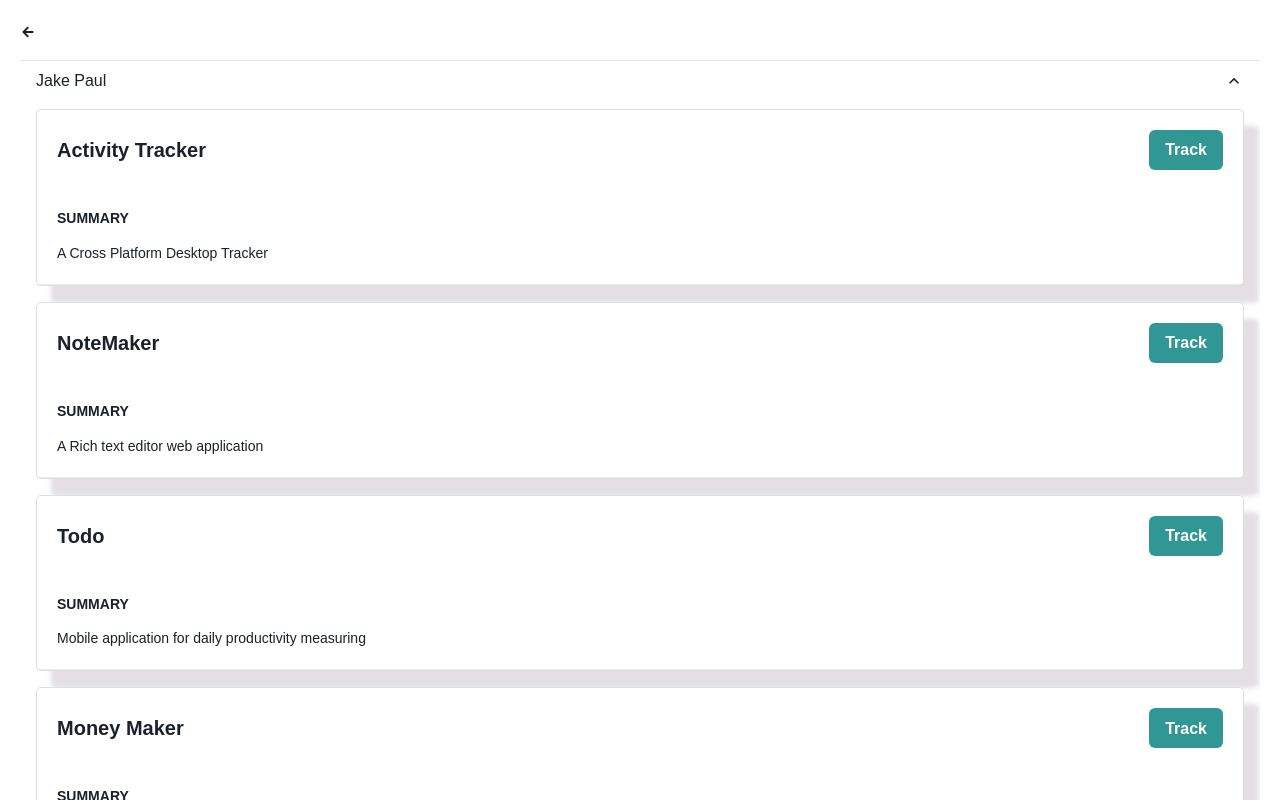
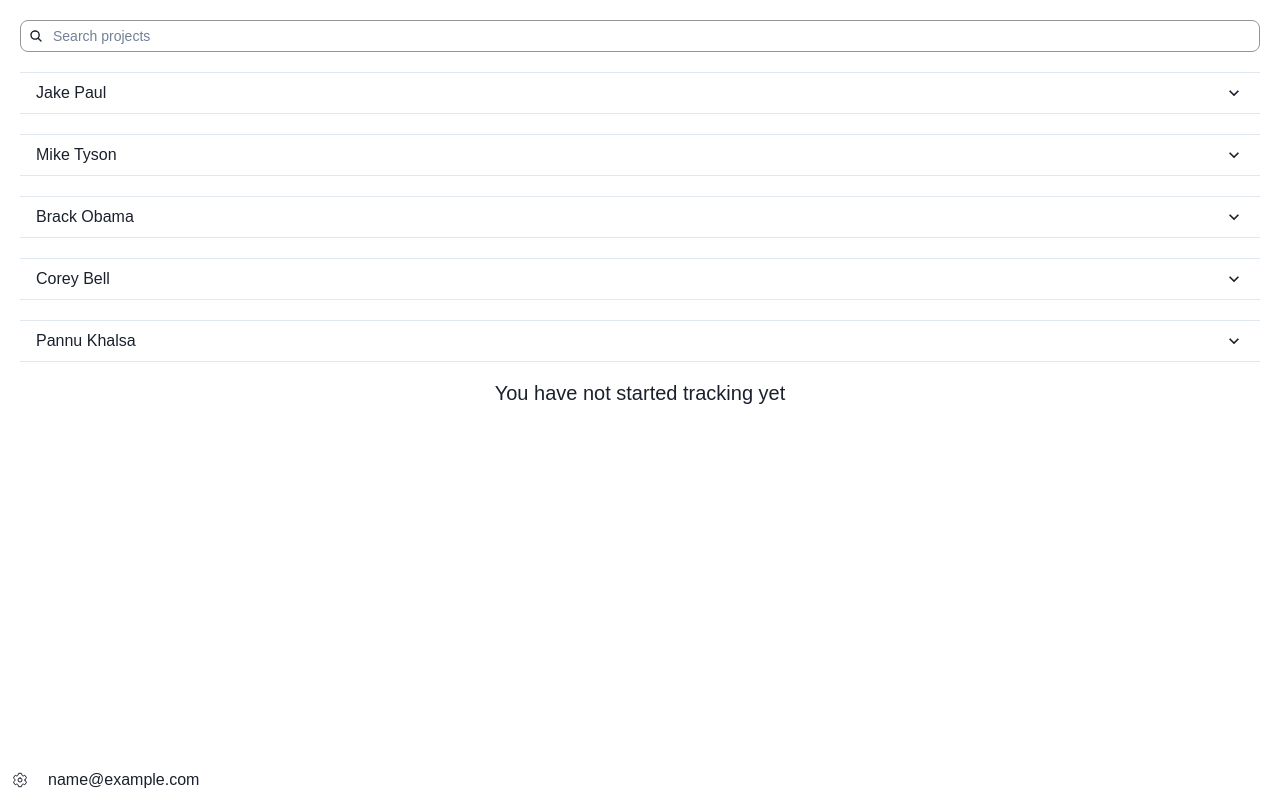
Before and after one commit to loveheenavasu/activity-tracker, a React (Vite) app: page /#/ in a window 1280 px wide. Both pictures are taken after typing "name@example.com", "Sample123" into the empty fields and a click on the button "Log In". Shown: the top 800 px of the page. Built offline with nearby package versions, Linux system fonts and the light colour scheme.

Commit message:
feat:added searchbar for searching clients.

```diff
--- a/package.json
+++ b/package.json
@@ -40,6 +40,7 @@
     "electron-squirrel-startup": "^1.0.0",
     "formik": "^2.4.5",
     "framer-motion": "^11.0.12",
+    "lodash": "^4.17.21",
     "react": "^18.2.0",
     "react-dom": "^18.2.0",
     "react-icons": "^5.0.1",
--- a/src/components/ProjectCard/index.tsx
+++ b/src/components/ProjectCard/index.tsx
@@ -4,12 +4,12 @@ import {
   Heading,
   CardBody,
   Stack,
-  Divider,
   Text,
   HStack,
   Button,
   Image,
   useToast,
+  Textarea,
 } from "@chakra-ui/react";
 import React from "react";
 interface PROJECTPROP {
@@ -129,8 +129,8 @@ const ProjectCard = ({
         return (
           <Card
             style={{
-              WebkitBoxShadow: "15px 17px 5px 0px rgba(227,223,227,1)",
-              boxShadow: "15px 17px 5px 0px rgba(227,223,227,1)",
+              WebkitBoxShadow: "15px 10px 6px 0 rgba(227,223,227,1)",
+              boxShadow: "15px 10px 6px 0 rgba(227,223,227,1)",
               borderRadius: "5px",
               border: "1px solid #DAE0E2",
               marginBottom: "1rem",
@@ -166,7 +166,7 @@ const ProjectCard = ({
               </HStack>
             </CardHeader>
             <CardBody>
-              <HStack justifyContent="space-between" width={"100%"}>
+              <HStack justifyContent="space-between">
                 <Stack>
                   <Heading size="xs" textTransform="uppercase">
                     Summary
@@ -187,8 +187,24 @@ const ProjectCard = ({
                     />
                   )}
               </HStack>
+              <Textarea
+                // value={remarks}
+                // onChange={handleInutChange}
+                maxW={"100%"}
+                maxH={"5%"}
+                isDisabled={
+                  projectClientrackId.clientProjectTrackId !== null &&
+                  (projectClientrackId.clientProjectTrackId !== project.id ||
+                    projectClientrackId.clientTrackId !== clientId)
+                    ? true
+                    : false
+                }
+                placeholder="Enter Remarks Here"
+                size="xs"
+                mt="2"
+                resize={"none"}
+              />
             </CardBody>
-            <Divider />
           </Card>
         );
       })}
--- /dev/null
+++ b/src/components/Searchbar/index.tsx
@@ -0,0 +1,36 @@
+import React from "react";
+import { Input, InputGroup, InputLeftElement, Stack } from "@chakra-ui/react";
+import { debounce } from "lodash";
+import { IoSearch } from "react-icons/io5";
+
+export const SearchBar = ({ setSearch }: any) => {
+  const handleInputChangeDebounced = debounce((value) => {
+    console.log("value", value);
+    setSearch(value);
+  }, 500);
+  React.useEffect(() => {
+    return () => {
+      handleInputChangeDebounced.cancel();
+    };
+  }, []);
+  return (
+    <>
+      <Stack width={"100%"} position={"relative"}>
+        <InputGroup borderRadius={5} size="sm">
+          <InputLeftElement
+            pointerEvents="none"
+            children={<IoSearch color="gray.600" />}
+          />
+          <Input
+            type="text"
+            placeholder="Search projects"
+            border="1px solid #949494"
+            focusBorderColor="#949494"
+            borderRadius={"8px"}
+            onChange={(e) => handleInputChangeDebounced(e.target.value)}
+          />
+        </InputGroup>
+      </Stack>
+    </>
+  );
+};
--- a/src/screens/Login.tsx
+++ b/src/screens/Login.tsx
@@ -42,6 +42,7 @@ const Login = () => {
       userEmailName: values.userEmailName,
       userPassword: values.userPassword,
     });
+    localStorage.setItem("userEmail", values.userEmailName);
     navigate("ProjectsSummary");
   };
   return (
--- a/src/screens/ProjectsSummary.tsx
+++ b/src/screens/ProjectsSummary.tsx
@@ -7,20 +7,22 @@ import {
   Box,
   Flex,
   HStack,
-  Icon,
-  Stack,
+  IconButton,
   Text,
-  Textarea,
   useToast,
 } from "@chakra-ui/react";
 import React from "react";
 import { CLIENT_NAME, MOCK_PROJECTS_DATA } from "../mock-data/index";
+import { IoSettingsOutline } from "react-icons/io5";
 import ProjectCard from "../components/ProjectCard";
-import { IoMdArrowRoundBack } from "react-icons/io";
 import { useNavigate } from "react-router-dom";
+import { SearchBar } from "../components/Searchbar";
 const ProjectsSummary = () => {
   const [remarks, setRemarks] = React.useState("");
+  const [search, setSearch] = React.useState("");
   const toast = useToast();
+  const userEmail = localStorage.getItem("userEmail") || "";
+  console.log("search value:", search);
   const [isTracking, setIsTracking] = React.useState(false);
   const [projectTClientrackId, setProjectClientTrackId] = React.useState({
     clientTrackId: null,
@@ -28,12 +30,21 @@ const ProjectsSummary = () => {
   });
   const [isRemarks, setIsRemarks] = React.useState(false);
   const navigate = useNavigate();
+  const projectsBySearchingClient = MOCK_PROJECTS_DATA.filter((client) => {
+    return (
+      client.clientName.toLowerCase().includes(search.toLowerCase()) ||
+      client.clientName.toLowerCase().startsWith(search.toLowerCase()) ||
+      client.clientName.toLowerCase().endsWith(search.toLowerCase())
+    );
+  });
+  console.log("projectBySearching", projectsBySearchingClient);
   const handleInutChange = (e: any) => {
     setRemarks(e.target.value);
   };
   const backNavigationHandler = () => {
     if (projectTClientrackId.clientProjectTrackId === null) {
       navigate("/");
+      localStorage.removeItem("userEmail");
       return;
     } else {
       toast({
@@ -46,6 +57,7 @@ const ProjectsSummary = () => {
     }
   };
   return (
+    <Box h={"100vh"}>
       <Flex
         width={"100vw"}
         flexDirection="column"
@@ -53,16 +65,13 @@ const ProjectsSummary = () => {
         justifyContent="center"
         p={"20px"}
       >
-      <Icon
-        as={IoMdArrowRoundBack}
-        position={"absolute"}
-        left={5}
-        top={6}
-        onClick={() => backNavigationHandler()}
-      />
-      {CLIENT_NAME.map((item: { clientId: number; client_name: string }) => {
+        <HStack width={"100%"} justifyContent={"space-between"}>
+          <SearchBar setSearch={setSearch} />
+        </HStack>
+        {search.length === 0 ? (
+          CLIENT_NAME.map((item: { clientId: number; client_name: string }) => {
             return (
-          <Accordion defaultIndex={[0]} allowMultiple width={"100%"} mt="10">
+              <Accordion allowMultiple width={"100%"} mt="5">
                 <AccordionItem>
                   <h2>
                     <AccordionButton>
@@ -95,13 +104,58 @@ const ProjectsSummary = () => {
                 </AccordionItem>
               </Accordion>
             );
+          })
+        ) : projectsBySearchingClient.length > 0 ? (
+          <Accordion allowMultiple width={"100%"} mt="10">
+            <AccordionItem>
+              <h2>
+                <AccordionButton>
+                  <Box as="span" flex="1" textAlign="left">
+                    {projectsBySearchingClient[0]?.clientName}
+                  </Box>
+                  <AccordionIcon />
+                </AccordionButton>
+              </h2>
+              <AccordionPanel pb={4}>
+                {projectsBySearchingClient.map((project) => {
+                  return (
+                    <ProjectCard
+                      clientId={project.id}
+                      projectClientrackId={projectTClientrackId}
+                      setProjectClientTrackId={setProjectClientTrackId}
+                      setIsTracking={setIsTracking}
+                      isTracking={isTracking}
+                      project={project.project}
+                      setIsRemarks={setIsRemarks}
+                      isRemarks={isRemarks}
+                    />
+                  );
                 })}
-      {!isTracking && (
-        <Text as="h2" align={"center"} fontSize={"2rem"} mt="1rem">
+              </AccordionPanel>
+            </AccordionItem>
+          </Accordion>
+        ) : (
+          <Text as="h3" align={"center"} fontSize={"2rem"} mt="1rem">
+            No Client Found
+          </Text>
+        )}
+        {!isTracking && projectsBySearchingClient.length > 0 && (
+          <Text as="h4" align={"center"} fontSize={"1.25rem"} mt="1rem">
             You have not started tracking yet
           </Text>
         )}
       </Flex>
+      <HStack position={"absolute"} bottom={0} justifyContent={"space-between"}>
+        <IconButton
+          icon={<IoSettingsOutline />}
+          aria-label={"back-button"}
+          bg="none"
+          _hover={{ background: "none" }}
+          onClick={() => backNavigationHandler()}
+        />
+        <Text>{userEmail}</Text>
+      </HStack>
+    </Box>
   );
 };
 
```
Also changed, not shown: 2 other files (tests, documents, lock files or other folders). Lines whose indentation alone changed are shown as unchanged.
